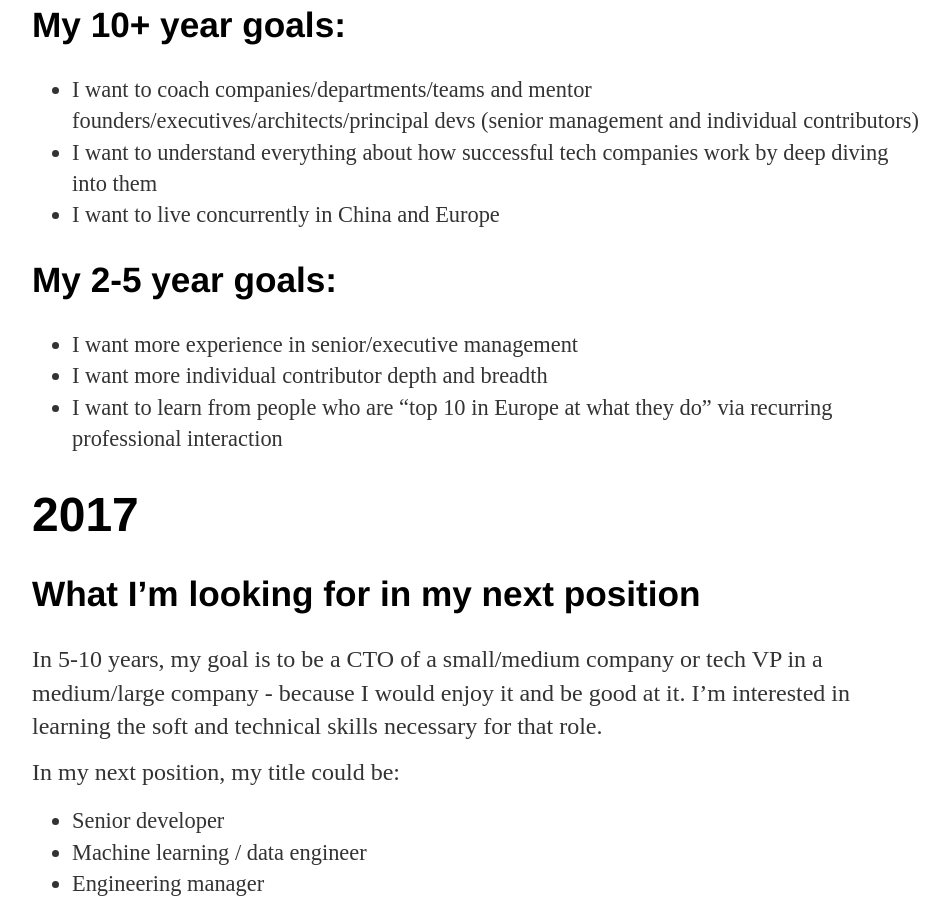
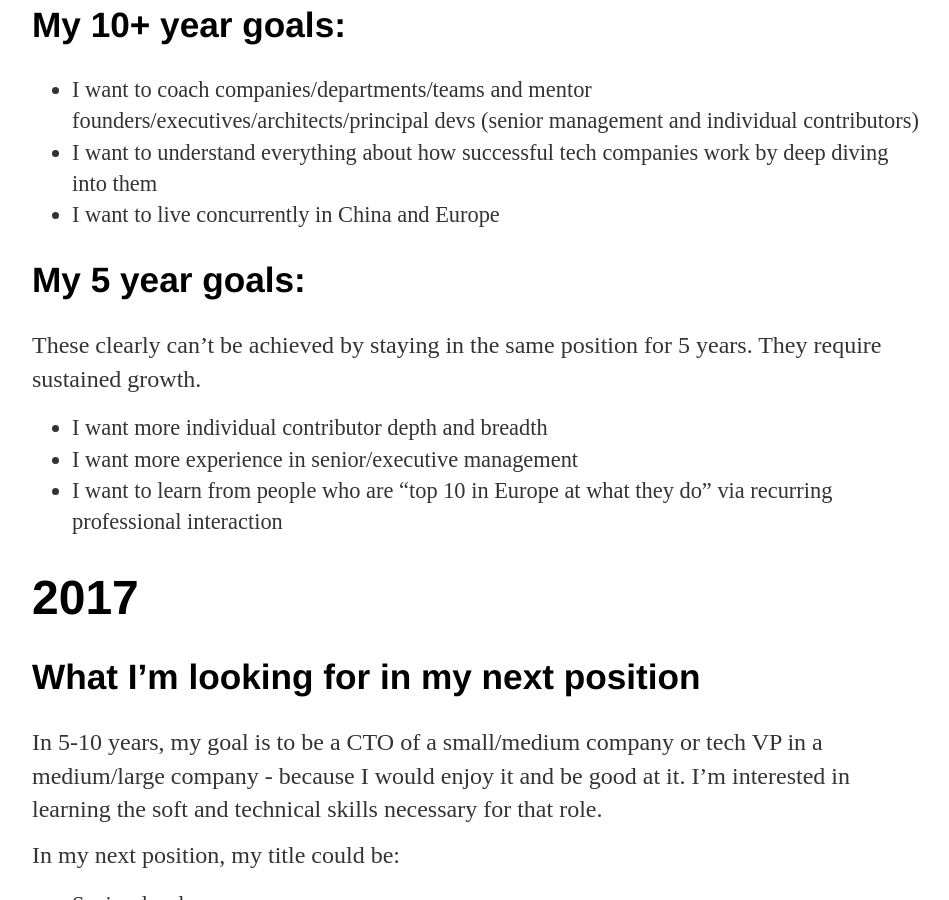
Before and after one commit to curiousest/curiousest.github.io, a Jekyll site: the page built from _posts/2019-09-07-what-Im-looking-for-in-my-career.md, in a window 1280 px wide and 900 px high, scrolled down 729 px. Shown: the whole window, without its empty margins (160-1109 px from the left). Built offline with Jekyll 4.4.1, drawn with Linux system fonts in a browser that asks for light colours.

Commit message:
Updated 5 year goals.

```diff
--- a/_posts/2019-09-07-what-Im-looking-for-in-my-career.md
+++ b/_posts/2019-09-07-what-Im-looking-for-in-my-career.md
@@ -28,10 +28,12 @@ When actively looking for a new position, I like to crystallize my goals. This p
 * I want to understand everything about how successful tech companies work by deep diving into them
 * I want to live concurrently in China and Europe
 
-## My 2-5 year goals:
+## My 5 year goals:
 
+These clearly can't be achieved by staying in the same position for 5 years. They require sustained growth.
+
+* I want more individual contributor depth and breadth
 * I want more experience in senior/executive management
-* I want more individual contributor depth and breadth
 * I want to learn from people who are "top 10 in Europe at what they do" via recurring professional interaction
 
 # 2017
```
